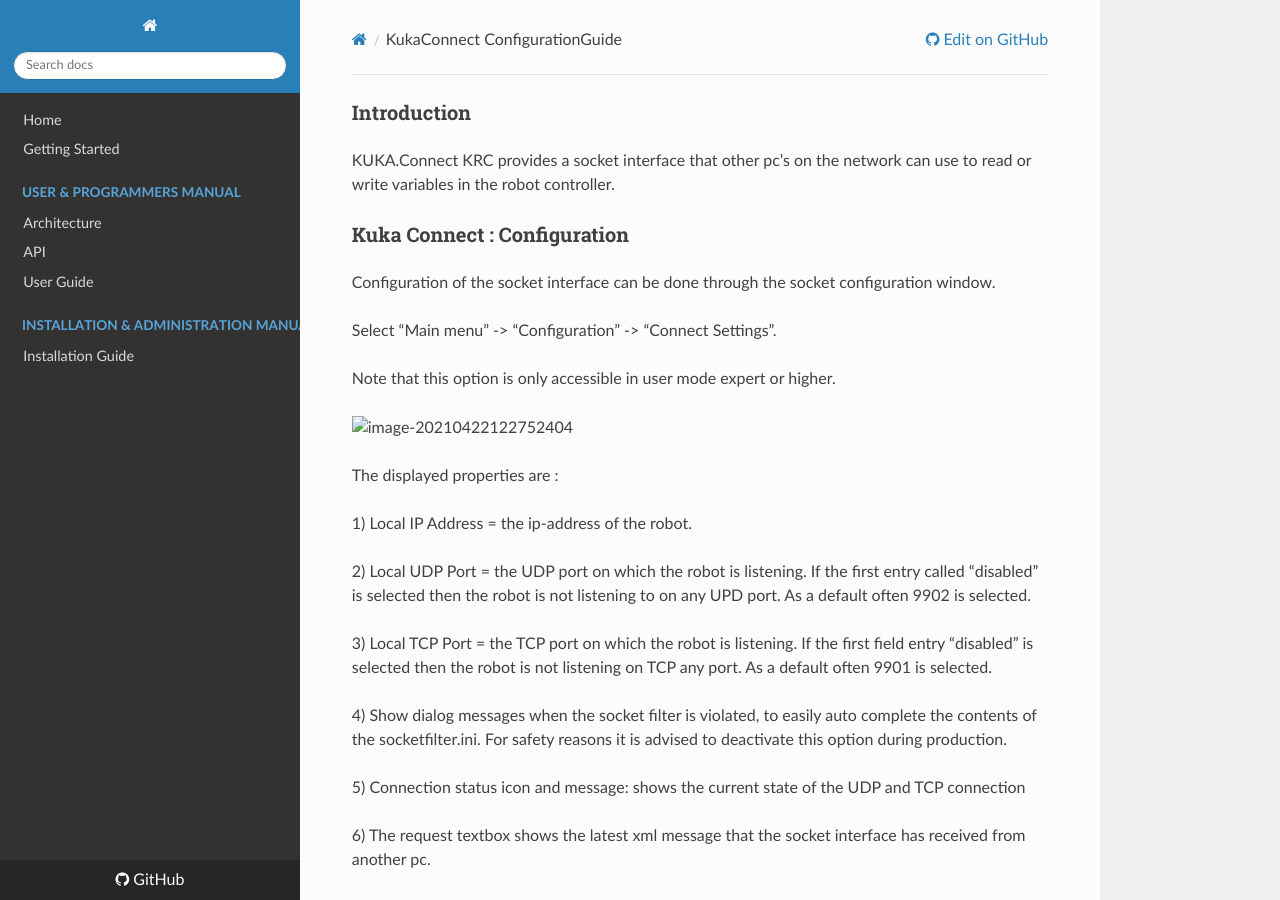
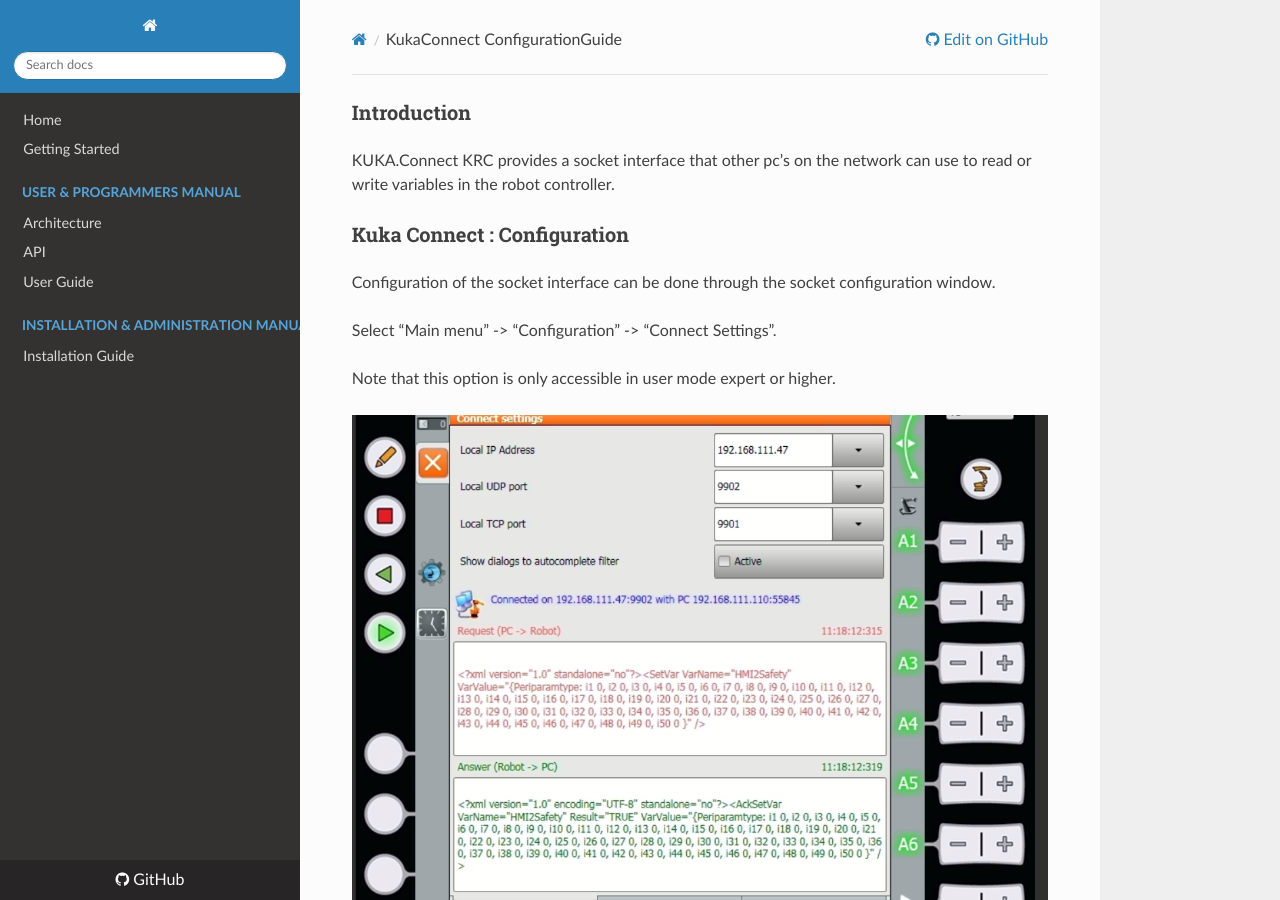
Before and after one commit to ramp-eu/JS2SF, an MkDocs documentation site: the page built from docs/KukaConnect_ConfigurationGuide.md, in a window 1280 px wide and 900 px high. Built offline with MkDocs 1.6.1, drawn with Linux system fonts in a browser that asks for light colours; nearby versions of some CDN libraries; old or Windows-style settings are respelled for this version of MkDocs.

Commit message:
Update KukaConnect_ConfigurationGuide.md

```diff
--- a/docs/KukaConnect_ConfigurationGuide.md
+++ b/docs/KukaConnect_ConfigurationGuide.md
@@ -12,7 +12,7 @@
 
 Note that this option is only accessible in user mode expert or higher.
 
- ![image-20210422122752404](docs/images/image-20210422122752404.png)
+ ![image-20210422122752404](./images/image-20210422122752404.png)
 
 The displayed properties are :
 
```
